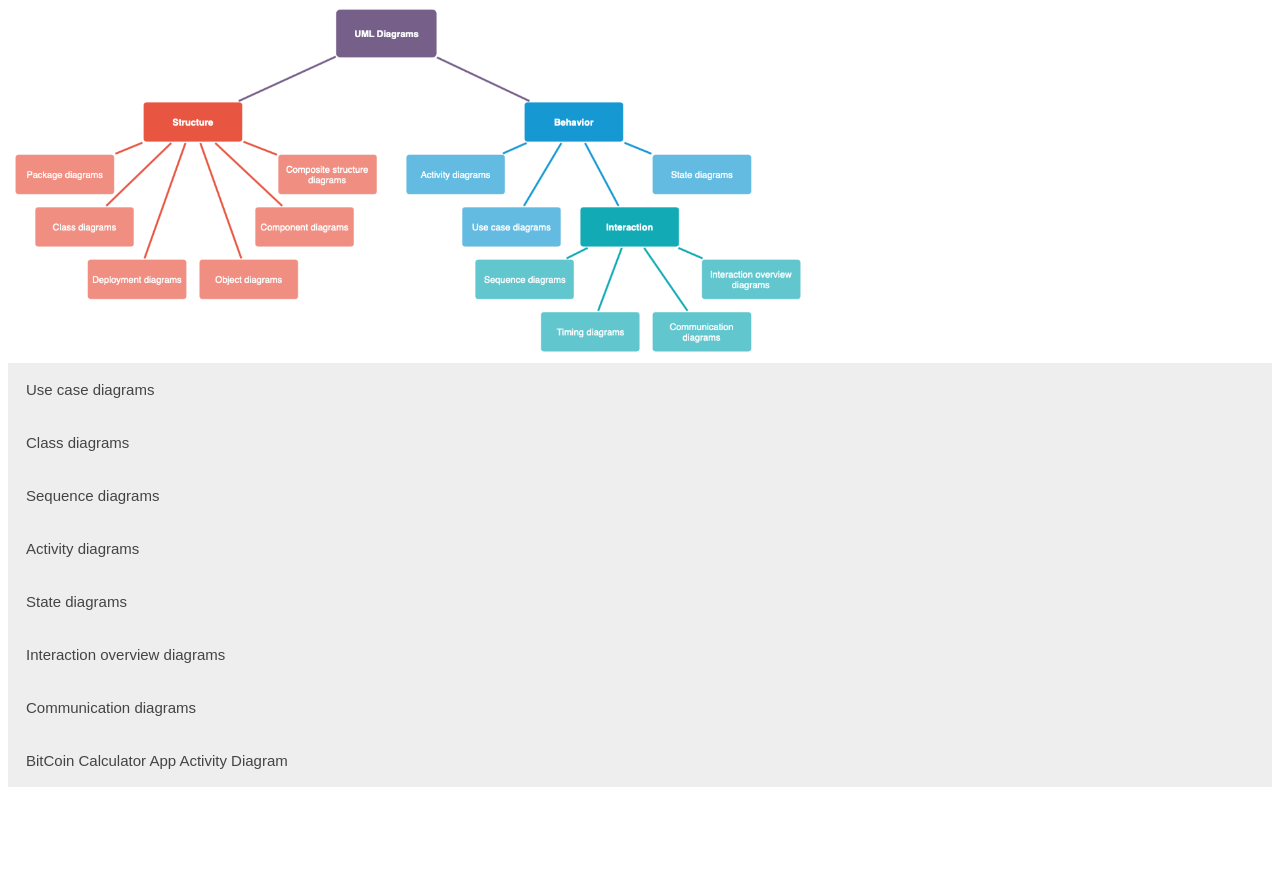
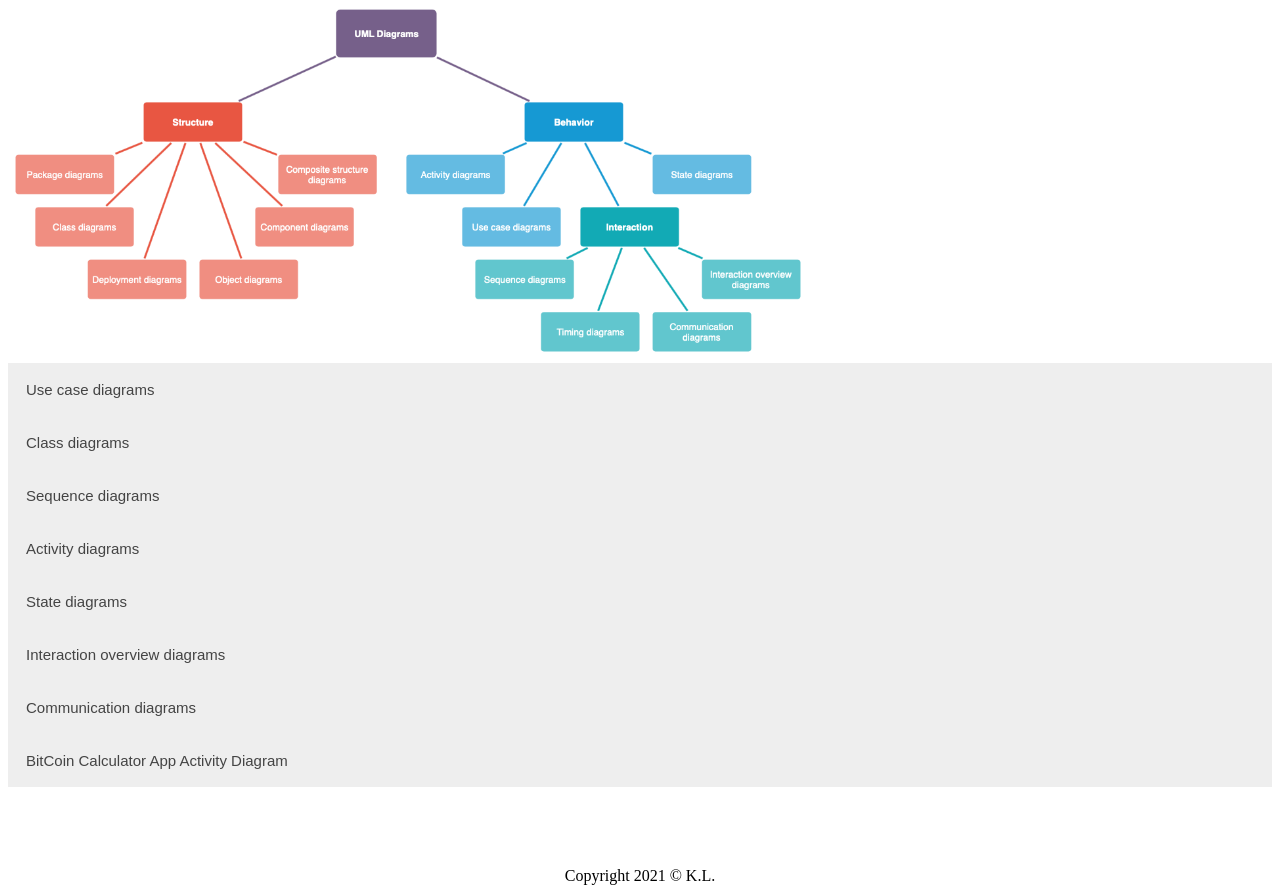
Before and after one commit to klill1/SDLC-main, a plain HTML site: page uml/umls.html in a window 1280 px wide. Shown: the part 236-1129 px from the top of the page. Before the commit the page ends 1031 px from the top, so only its background shows below. Drawn offline with Linux system fonts and the light colour scheme.

Commit message:
Add footer

```diff
--- a/uml/umls.html
+++ b/uml/umls.html
@@ -77,6 +77,10 @@
         <p><a href="https://github.com/klill1/TARge21-BitCoinCalculatorApp" target="_blank">My BitCoin Calculator</a></p>
     </div>
 
+    <footer style="text-align: center; margin-top: 5rem;">
+        Copyright 2021 &#169 K.L.
+    </footer>
+
     <script>
         var acc = document.getElementsByClassName("accordion");
         var i;
```
